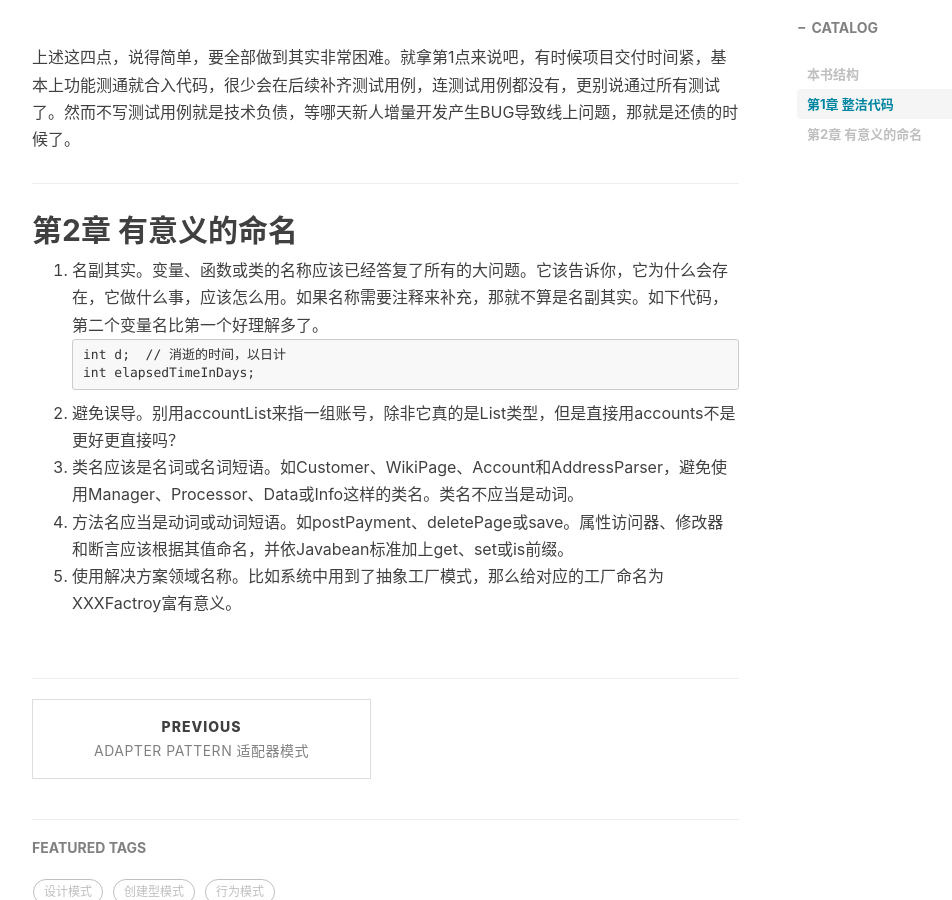
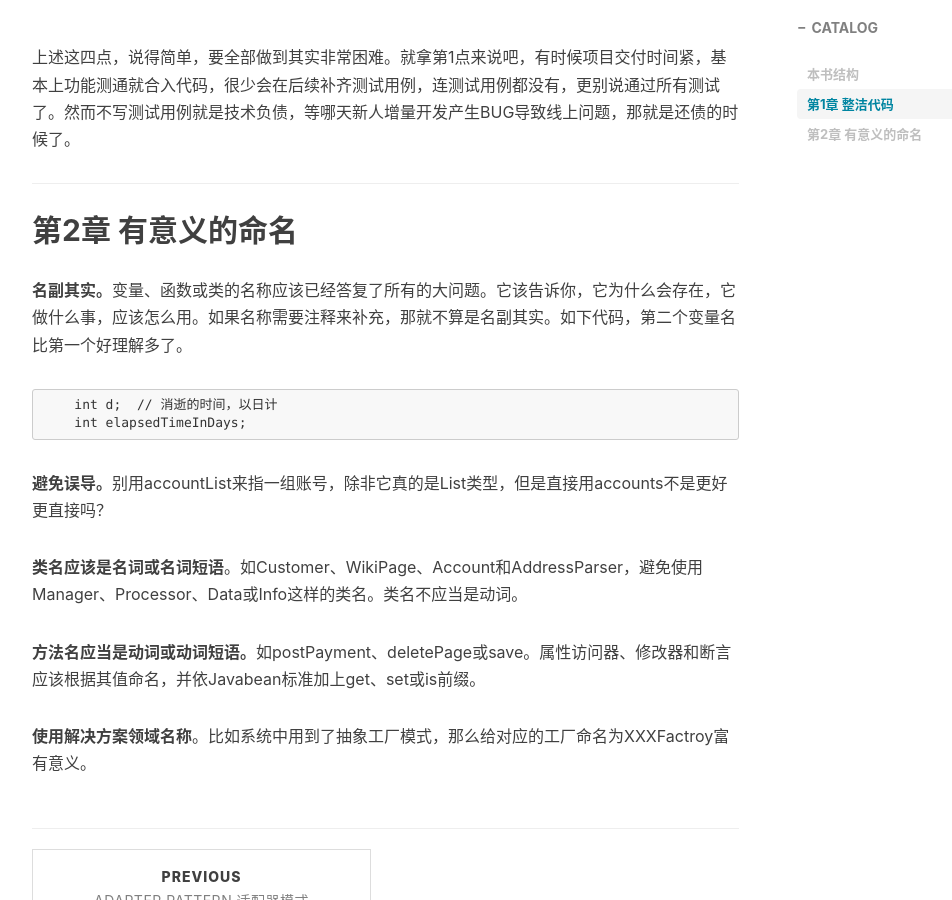
Before and after one commit to wudashan/wudashan.github.io, a Jekyll site: the page built from _posts/2017-05-03-Clean-Code-Read-Notes.markdown, in a window 1280 px wide and 900 px high, scrolled down 1180 px. Shown: the whole window, without its empty margins (233-1185 px from the left). Built offline with Jekyll 4.4.1, drawn with Linux system fonts in a browser that asks for light colours; nearby versions of some CDN libraries; comment, search, counter and statistics services are not loaded; part of the change alters nothing that is shown.

Commit message:
更新第二章排版

````diff
--- a/_posts/2017-05-03-Clean-Code-Read-Notes.markdown
+++ b/_posts/2017-05-03-Clean-Code-Read-Notes.markdown
@@ -36,12 +36,16 @@ tags:
 
 ## 第2章 有意义的命名
 
- 1. 名副其实。变量、函数或类的名称应该已经答复了所有的大问题。它该告诉你，它为什么会存在，它做什么事，应该怎么用。如果名称需要注释来补充，那就不算是名副其实。如下代码，第二个变量名比第一个好理解多了。
+**名副其实。**变量、函数或类的名称应该已经答复了所有的大问题。它该告诉你，它为什么会存在，它做什么事，应该怎么用。如果名称需要注释来补充，那就不算是名副其实。如下代码，第二个变量名比第一个好理解多了。
 ```
     int d;  // 消逝的时间，以日计
     int elapsedTimeInDays;
 ```
- 2. 避免误导。别用accountList来指一组账号，除非它真的是List类型，但是直接用accounts不是更好更直接吗？
- 3. 类名应该是名词或名词短语。如Customer、WikiPage、Account和AddressParser，避免使用Manager、Processor、Data或Info这样的类名。类名不应当是动词。
- 4. 方法名应当是动词或动词短语。如postPayment、deletePage或save。属性访问器、修改器和断言应该根据其值命名，并依Javabean标准加上get、set或is前缀。
- 5. 使用解决方案领域名称。比如系统中用到了抽象工厂模式，那么给对应的工厂命名为XXXFactroy富有意义。
+
+**避免误导。**别用accountList来指一组账号，除非它真的是List类型，但是直接用accounts不是更好更直接吗？
+
+**类名应该是名词或名词短语**。如Customer、WikiPage、Account和AddressParser，避免使用Manager、Processor、Data或Info这样的类名。类名不应当是动词。
+
+**方法名应当是动词或动词短语。**如postPayment、deletePage或save。属性访问器、修改器和断言应该根据其值命名，并依Javabean标准加上get、set或is前缀。
+
+**使用解决方案领域名称**。比如系统中用到了抽象工厂模式，那么给对应的工厂命名为XXXFactroy富有意义。
````
